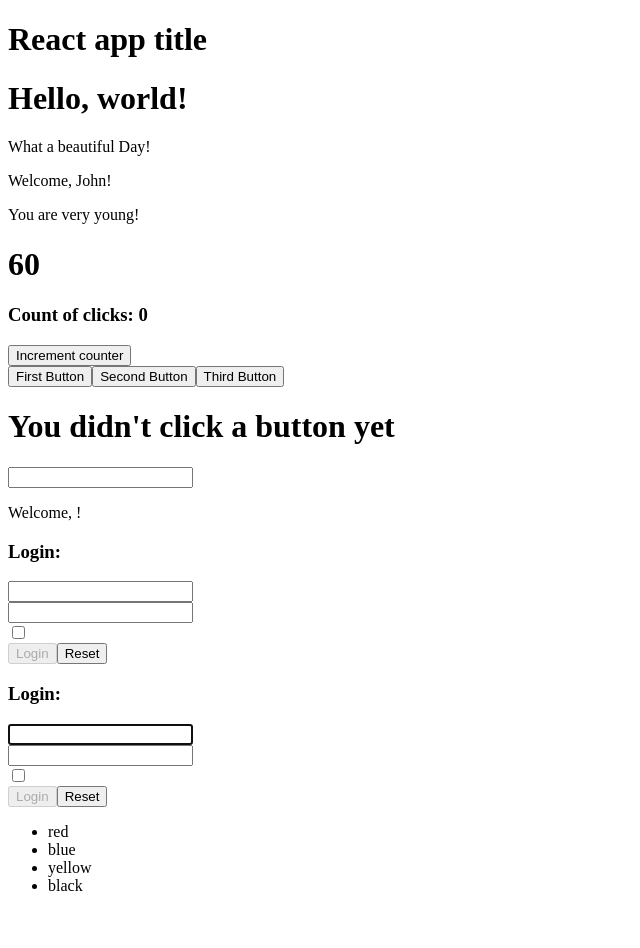
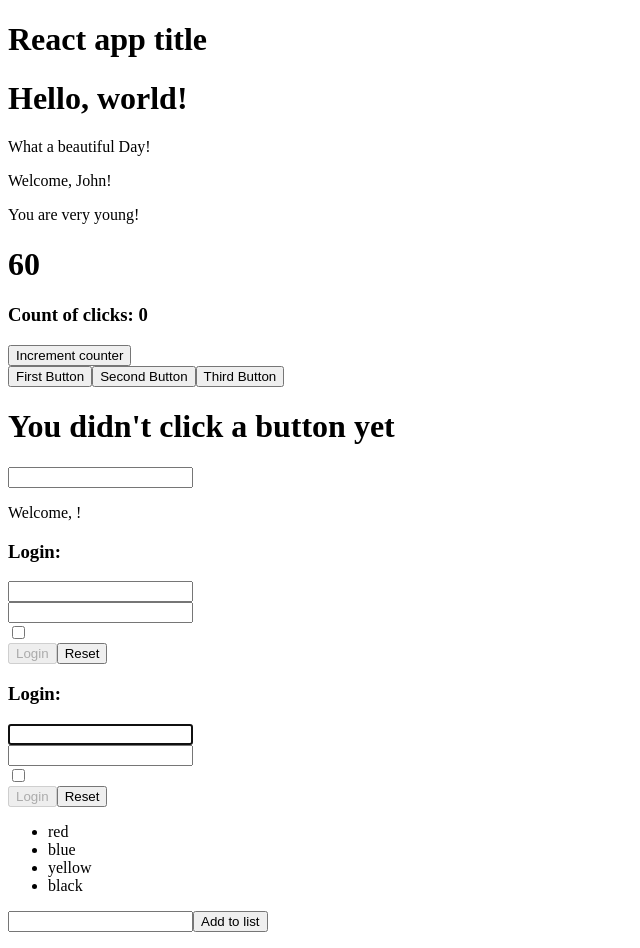
Before and after one commit to Kekko26/react-exercises, a React (Create React App) app: page / in a window 1280 px wide. Shown: the whole page, without its empty margins (0-640 px from the left). Before the commit the page ends 911 px from the top, so only its background shows below. Built offline with nearby package versions, Linux system fonts and the light colour scheme.

Commit message:
Exercise done

```diff
--- a/src/App.js
+++ b/src/App.js
@@ -6,6 +6,7 @@ import { Counter } from "./Counter";
 import { Helloworld } from "./Helloworld";
 import { InteractiveWelcome } from "./InteractiveWelcome";
 import { Login } from "./Login";
+import { TodoList } from "./TodoList";
 import { UncontrolledLogin } from "./UncontrolledLogin";
 import { Welcome } from "./Welcome";
 
@@ -40,6 +41,7 @@ export class App extends React.Component{
             <Login onLogin = {this.onLogin}/>
             <UncontrolledLogin />
             <Colors colorsArray={colorsArray} />
+            <TodoList />
         </div>
         )
     }
--- /dev/null
+++ b/src/TodoList.js
@@ -0,0 +1,42 @@
+import React from "react";
+
+export class TodoList extends React.Component{
+
+    state = {
+        input:'',
+        items: [],
+        newArray: []
+    }
+
+    inputChange = (event)=>{
+        this.setState(()=>{
+            return {input: event.target.value}
+        })
+    }
+
+    addToListEvent = (event) =>{
+        event.preventDefault()
+        this.state.items.push(this.state.input)
+        console.log(this.state.items);
+        this.setState(()=>{
+            return {newArray: this.state.items.map((item, index)=><li key={item+index}>{item}</li>)}
+        }
+        )
+        this.setState(()=>{
+            return {input:''}
+        })
+    }
+
+    render(){
+        return (
+        <div>
+            <input value={this.state.input} onChange={this.inputChange}/>
+            <button onClick={this.addToListEvent}>Add to list</button>
+
+            <ul>
+            {this.state.newArray}
+            </ul>
+        </div>
+        )
+    }
+}
```
